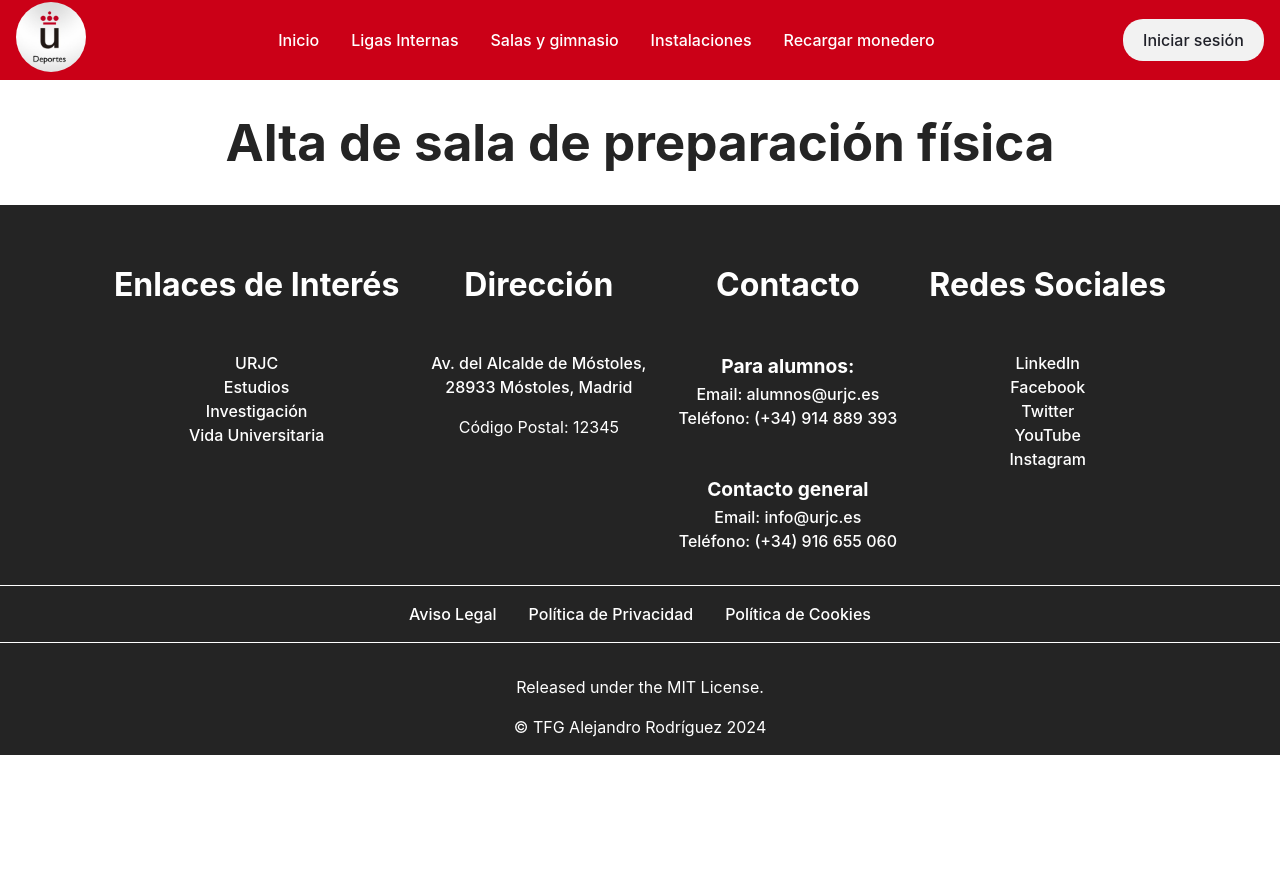
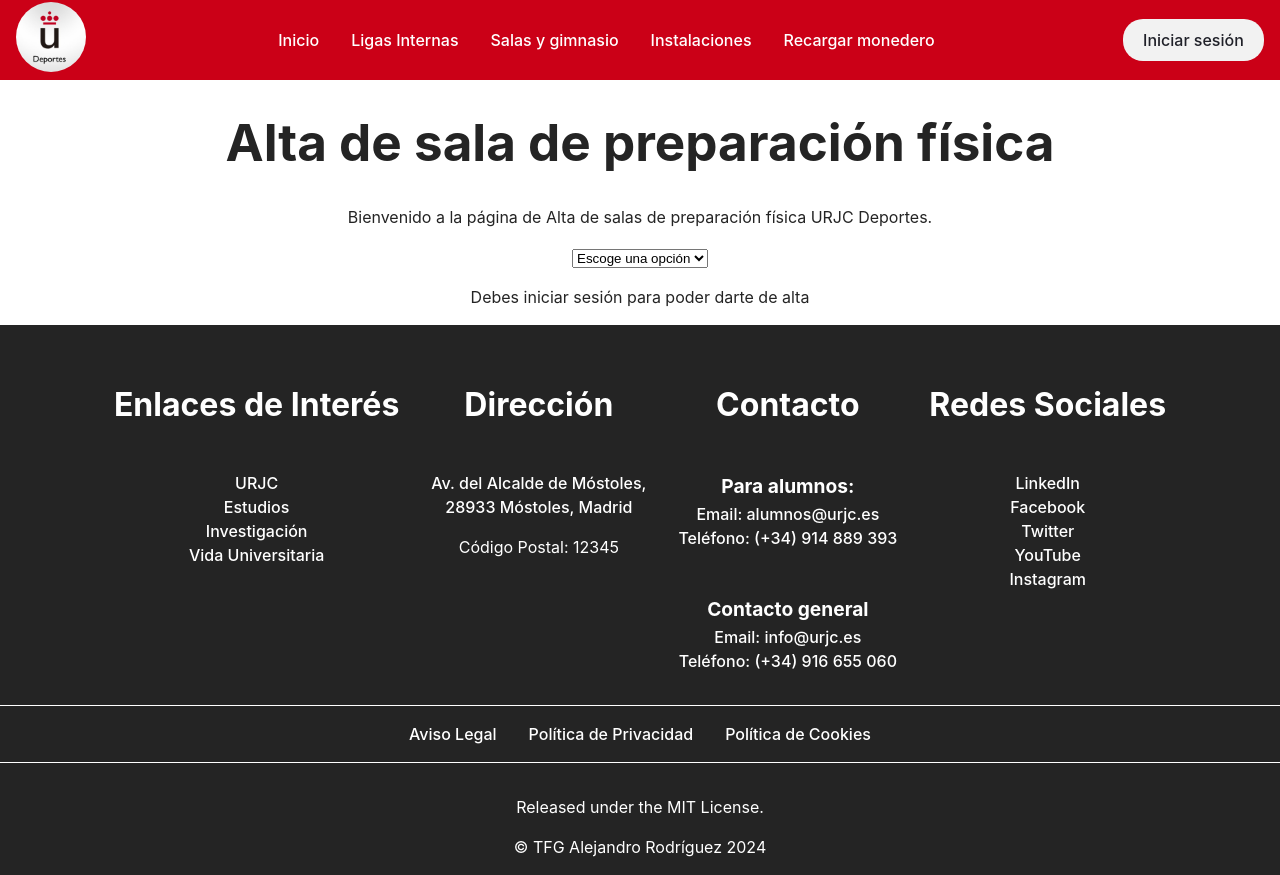
Before and after one commit to Alexrguez9/deportesURJC, a React (Vite) app in the folder frontend/: page /salas-preparacion/alta in a window 1280 px wide. Before the commit the page ends 800 px from the top, so only its background shows below. Built offline with nearby package versions, Linux system fonts and the light colour scheme; no server answers.

Commit message:
Created alta users
- Created Alta.jsx
- Created and used updateUser from AuthContext
- updated estado_alta in User Model

```diff
--- a/frontend/src/context/AuthContext.jsx
+++ b/frontend/src/context/AuthContext.jsx
@@ -85,8 +85,33 @@ export const AuthProvider = ({ children }) => {
         }
     };
 
+    const updateUser = async (userId, updateData) => {
+        try {
+            const response = await fetch(`http://localhost:3000/users/${userId}`, {
+              method: 'PUT',
+              headers: {
+                'Content-Type': 'application/json',
+                // Add authorization header if necessary (e.g., with token)
+              },
+              body: JSON.stringify(updateData),
+            });
+
+            if (!response.ok) {
+              throw new Error(`Error updating user: ${response.statusText}`);
+            }
+
+            const updatedUser = await response.json();
+            setUser(updatedUser); // Update user state in context
+            return response;
+
+          } catch (error) {
+            console.error('Error updating user:', error);
+            throw error;
+          }
+    }
+
     return (
-        <AuthContext.Provider value={{ user, login, logout, isAuthenticated, register }}>
+        <AuthContext.Provider value={{ user, setUser, login, logout, isAuthenticated, register, updateUser }}>
         {children}
         </AuthContext.Provider>
     );
--- a/frontend/src/views/salasPreparacion/alta/Alta.jsx
+++ b/frontend/src/views/salasPreparacion/alta/Alta.jsx
@@ -1,9 +1,58 @@
-import React from "react";
+import React, { useState } from "react";
+import { useAuth } from '../../../context/AuthContext';
 
 const Alta = () => {
+    const [filtroDeporte, setFiltroDeporte] = useState('');
+    const { user, setUser, updateUser } = useAuth();
+
+    const handleDeporteChange = (event) => {
+        setFiltroDeporte(event.target.value);
+    };
+
+    const handleAlta = async () => {
+        if(user) {
+            if (user.estado_alta.gimnasio && user.estado_alta.atletismo) {
+                alert('Ya estás dado de alta en las dos instalaciones.');
+                return;
+            }
+
+            const updateData = {};
+            if (filtroDeporte === 'Gimnasio') {
+                updateData.estado_alta = { gimnasio: true, atletismo: user.estado_alta.atletismo };
+            } else if (filtroDeporte === 'Atletismo') {
+                updateData.estado_alta = { atletismo: true, gimnasio: user.estado_alta.gimnasio };
+            }
+
+            try {
+                const response = await updateUser(user._id, updateData);
+
+                if (response.status === 200) {
+                    alert('¡Alta completada con éxito!');
+                } else {
+                    console.error('Error al actualizar el usuario:', response.data.message);
+                    alert('Error al dar de alta. Inténtalo de nuevo más tarde.');
+                }
+            } catch (error) {
+                console.error('Error al dar de alta:', error);
+                alert('Error al dar de alta2. Inténtalo de nuevo.');
+            }
+        }
+    };
+
     return (
         <div id="alta-content">
             <h1>Alta de sala de preparación física</h1>
+            <p>Bienvenido a la página de Alta de salas de preparación física URJC Deportes.</p>
+            <section>
+                <select value={filtroDeporte} onChange={handleDeporteChange}>
+                    <option value="">Escoge una opción</option>
+                    <option value="Gimnasio">Gimnasio</option>
+                    <option value="Atletismo">Atletismo</option>
+                </select>
+                <div>
+                    {user ? <button onClick={handleAlta}>Darme de alta</button>: <p>Debes iniciar sesión para poder darte de alta</p>}
+                </div>
+            </section>
         </div>
     );
 }
```
Also changed, not shown: 2 other files (tests, documents, lock files or other folders).
